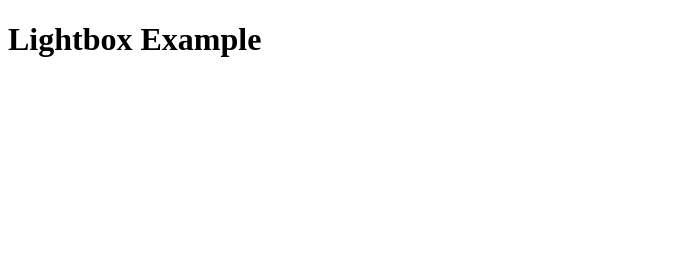
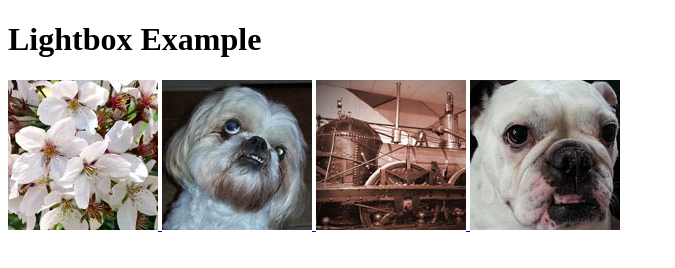
Before and after one commit to AuntieEm/Web-Interaction-and-Animation, a plain HTML site: page Week 3/Activity 3-Image Galleries/Image Galleries/1-Starting/1-Lightbox/1A-LightBox.htm in a window 1280 px wide. Shown: the whole page, without its empty margins (0-675 px from the left). Drawn offline with Linux system fonts and the light colour scheme.

Commit message:
Week 3 Activity 3 - Image Galleries
part 1 of 4

```diff
--- a/Week 3/Activity 3-Image Galleries/Image Galleries/1-Starting/1-Lightbox/1A-LightBox.htm
+++ b/Week 3/Activity 3-Image Galleries/Image Galleries/1-Starting/1-Lightbox/1A-LightBox.htm
@@ -8,7 +8,18 @@
 	</head>
 	<body>
 		<h1>Lightbox Example</h1>
-
+		<a href = "img/1-Large.jpg" data-lightbox = "group1" title = "My Caption">
+        	<img src = "img/1-Small.jpg" alt="Image 1" width = "150" height = "150">
+        </a>
+        <a href = "img/2-Large.jpg" data-lightbox = "group1" title = "My Second Caption">
+        	<img src = "img/2-Small.jpg" alt="Image 2" width = "150" height = "150">
+        </a>
+        <a href = "img/3-Large.jpg" data-lightbox = "group2" title = "My Third Caption">
+        	<img src = "img/3-Small.jpg" alt="Image 3" width = "150" height = "150">
+        </a>
+        <a href = "img/4-Large.jpg" data-lightbox = "group2" title = "My Fourth Caption">
+        	<img src = "img/4-Small.jpg" alt="Image 4" width = "150" height = "150">
+        </a>
 
 
 	</body>
```
